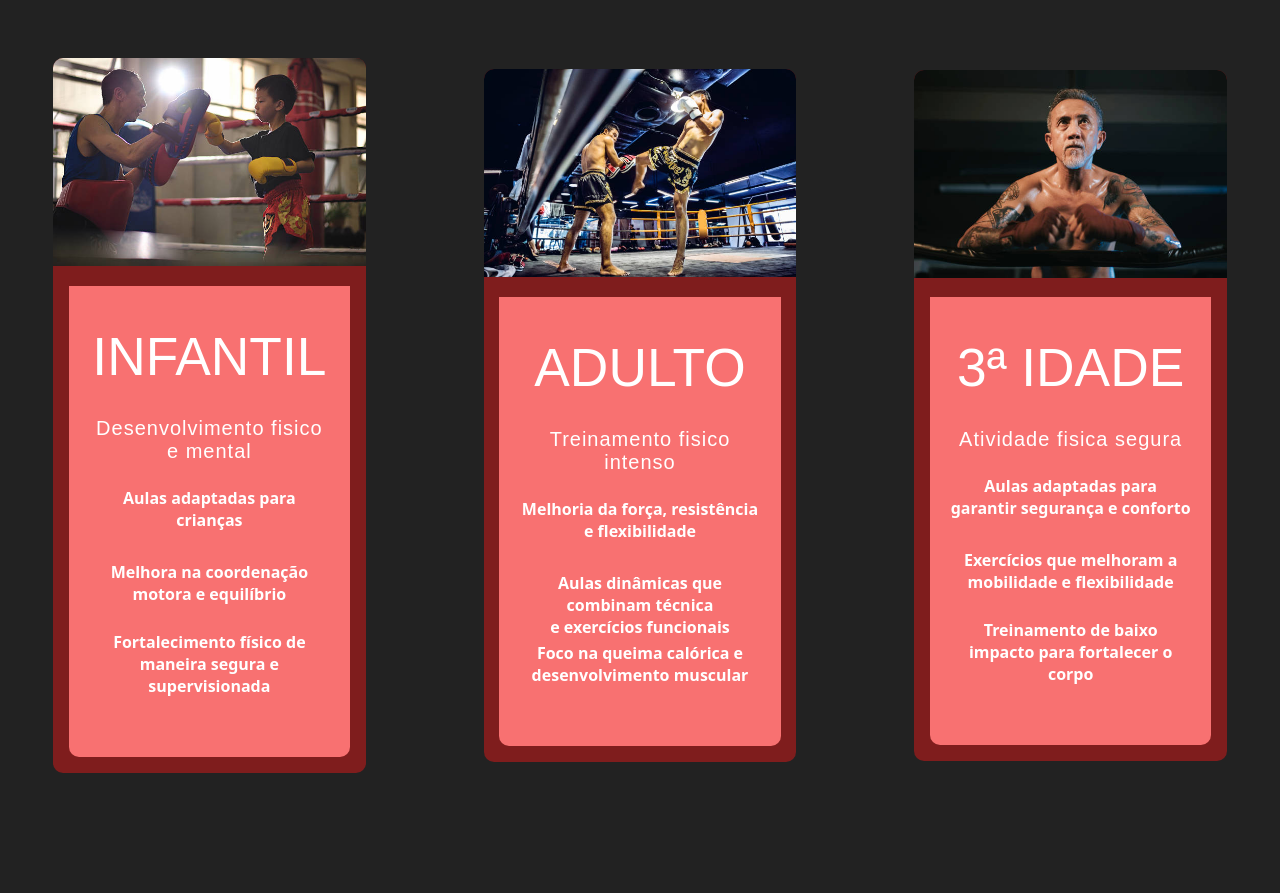
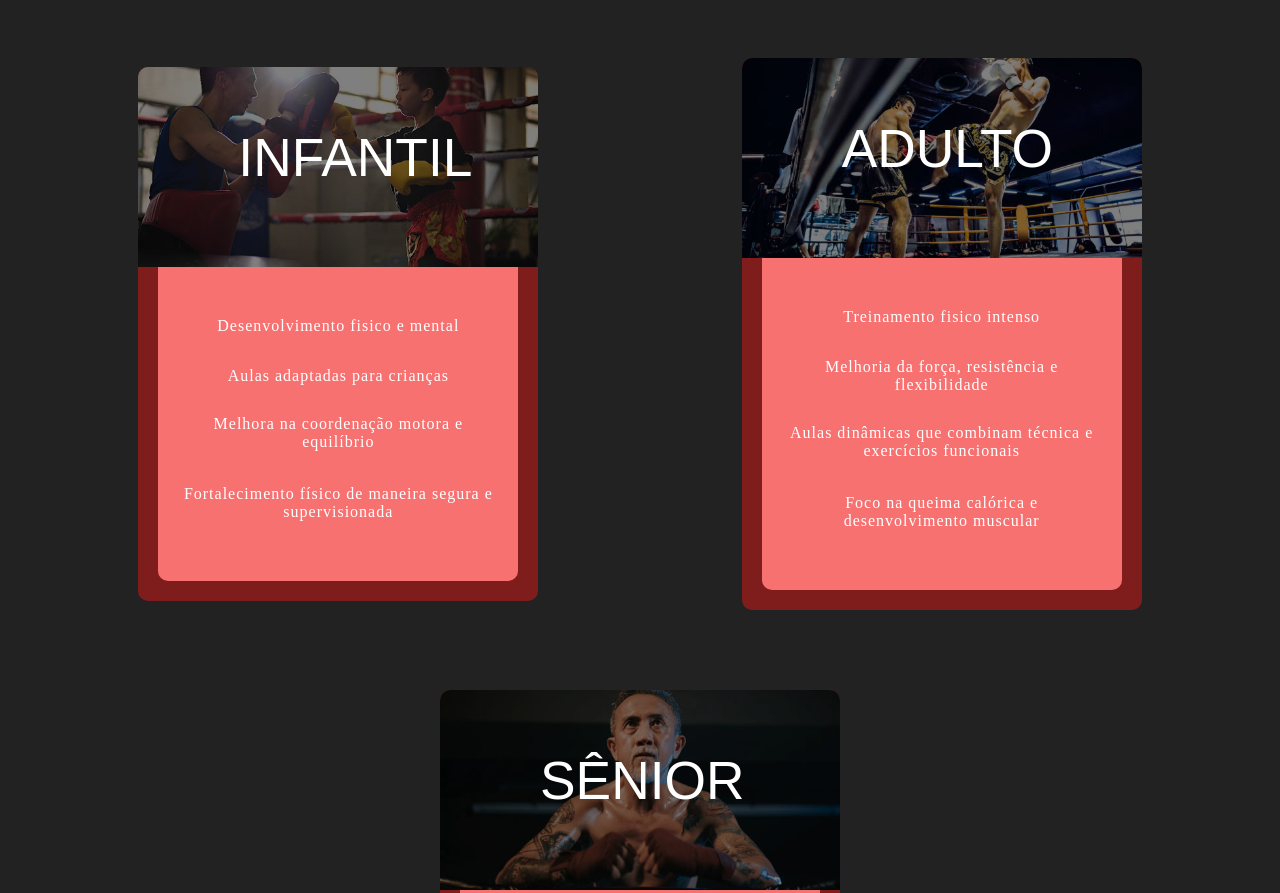
Before and after one commit to LGarciax/PW-academia, a plain HTML site: page index.html in a window 1280 px wide. Shown: the part 760-1653 px from the top of the page. Drawn offline with Linux system fonts and the light colour scheme; a web font is replaced by a local one.

Commit message:
bla bla 3

```diff
--- a/css/mediaquery.css
+++ b/css/mediaquery.css
@@ -1,7 +1,5 @@
-@media (min-width: 992px) {
+
 @import url('https://fonts.googleapis.com/css2?family=Roboto:ital,wght@0,100;0,300;0,400;0,500;0,700;0,900;1,100;1,300;1,400;1,500;1,700;1,900&display=swap');
-@import url('https://fonts.cdnfonts.com/css/twoligre');
-@import url('https://fonts.googleapis.com/css2?family=Fredoka:wdth,wght@87.7,600&display=swap');
 @font-face {
     font-family: 'CRAWN';
     font-style: normal;
@@ -10,8 +8,14 @@
 }
 @font-face {
     font-family: 'Showdex';
-    src: url(https://fonts.cdnfonts.com/s/118407/Showdex-YqVYq.woff);
+    src: url(https://fonts.cdnfonts.com/s/9805/edosz.woff);
 }
+@font-face {
+    font-family: 'Dancing' ;
+    src: url(https://fonts.gstatic.com/s/spicyrice/v25/uK_24rSEd-Uqwk4jY1RyKvi8Ww.woff2);
+}
+
+
 * {
     box-sizing: border-box;
     padding: 0;
@@ -158,6 +162,7 @@
 margin-right: 15px;
 justify-content: space-evenly;
 align-items: center;
+flex-wrap: wrap;
 gap: 5rem;
 
 }
@@ -166,6 +171,7 @@
 text-align: center;
 overflow: hidden;
 border-radius: 10px;
+min-width: 400px;
 width: 25%;
 cursor: pointer;
 transition: 0.5s ease;
@@ -184,7 +190,7 @@
 .conteudo{
     padding: 20px;
     background-color: #f87171;
-        margin: 5%;
+    margin: 0 5% 5%;
     border-radius: 0px 0px 10px 10px;
 }
 .card h1{
@@ -200,10 +206,11 @@
 }
 
 .card h3{
-    font-family: 'Showdex', sans-serif;
+font-family: "Dancing", serif;
 font-weight: 100;
+font-style: normal;
+font-size: 12pt;
 letter-spacing: 1px;
-    font-size: 15pt;
 color: var(--card-text);
 margin-top: 30px;
 margin-bottom: 15px;
@@ -219,12 +226,12 @@
 height: 40px;
 }
 .card li{
-    font-family: "Fredoka", system-ui;
-    font-optical-sizing: auto;
-    font-weight: 600;
+font-family: "Dancing", serif;
+font-weight: 100;
 font-style: normal;
-    font-variation-settings:
-    "wdth" 87.7;;
+font-size: 12pt;
+letter-spacing: 1px;
+font-style: normal;
 text-align: center;
 color: var(--card-text);
 list-style: none;
@@ -258,6 +265,7 @@
 color: var(--text-button);
 width:50%;
 margin: 30px;
+word-wrap: break-word;
 
 }
 
@@ -269,10 +277,13 @@
 color: var(--card-text);
 font-weight:200;
 font-size: 40pt;
+text-transform: uppercase;
 }
 
 .info-text p{
 font-size: 1.5em;
+text-align: justify;
+hyphens: auto;
 }
 
 .info-img{
@@ -288,6 +299,22 @@
 
 }
 
+.imagem>img{
+    height: 100%;
+    width: 100%;
+    object-fit: cover;
+    filter: brightness(50%);
+
+}
+.imagem{
+    position: relative;
+    height: 200px;
+}
+.imagem>h1{
+    position: absolute;
+    left: 25%;
+    top: 20%;
+}
 .container-action{
 display: flex;
 justify-content: space-around;
@@ -315,7 +342,8 @@
 opacity: 1;
 outline: 0 solid transparent;
 padding: 20px;
-
+margin-bottom: 10%;
+margin-top: 2%;
 }
 
 .call-to-action a{
@@ -453,4 +481,3 @@
     text-transform: uppercase;
     /* margin: 10%; */
 }
-}
--- a/index.html
+++ b/index.html
@@ -31,9 +31,12 @@
     <section >
         <div class="container-cards">
             <div class="card">
-                <img src="./img/Infant.jpg" alt=""></img>
+                <div class="imagem">
+                    <img src="./img/Infant.jpg" alt="">
+                <!-- <img src="./img/Infant.jpg" alt=""></img> -->
+                    <h1>INFANTIL</h1>
+                </div>
                 <div class="conteudo">
-                    <h1>INFANTIL</h1>
                     <div class="content-card">
                         <h3>Desenvolvimento fisico e mental</h3>
                         <ul>
@@ -57,14 +60,16 @@
                 </div>
             </div>
             <div class="card">
-                <img src="./img/Padrao2.jpg" alt=""></img>
+                <div class="imagem">
+                    <img src="./img/Padrao2.jpg" alt=""></img>
+                    <h1>ADULTO</h1>
+                </div>
                 <div class="conteudo">
-                    <h1>ADULTO</h1>
                     <h3>Treinamento fisico intenso</h3>
                     <div class="content-card" >
                         <ul>
                             <li>Melhoria da força, resistência e flexibilidade</li>
-                            <li>Aulas dinâmicas que combinam técnica <br>e exercícios funcionais</li>
+                            <li>Aulas dinâmicas que combinam técnica e exercícios funcionais</li>
                             <li>Foco na queima calórica e desenvolvimento muscular</li>
                         </ul>
                         <!-- <h3>Técnicas de Muay Thai</h3>
@@ -83,9 +88,11 @@
                 </div>
             </div>
             <div class="card">
-                <img src="./img/Idosos2.jpg" alt=""></img>
+                <div class="imagem">
+                    <img src="./img/Idosos2.jpg" alt=""></img>
+                    <h1>SÊNIOR</h1>
+                </div>
                 <div class="conteudo">
-                    <h1>3ª IDADE</h1>
                     <div class="content-card">
                         <h3>Atividade fisica segura</h3>
                         <ul>
```
Lines whose indentation alone changed are shown as unchanged.
